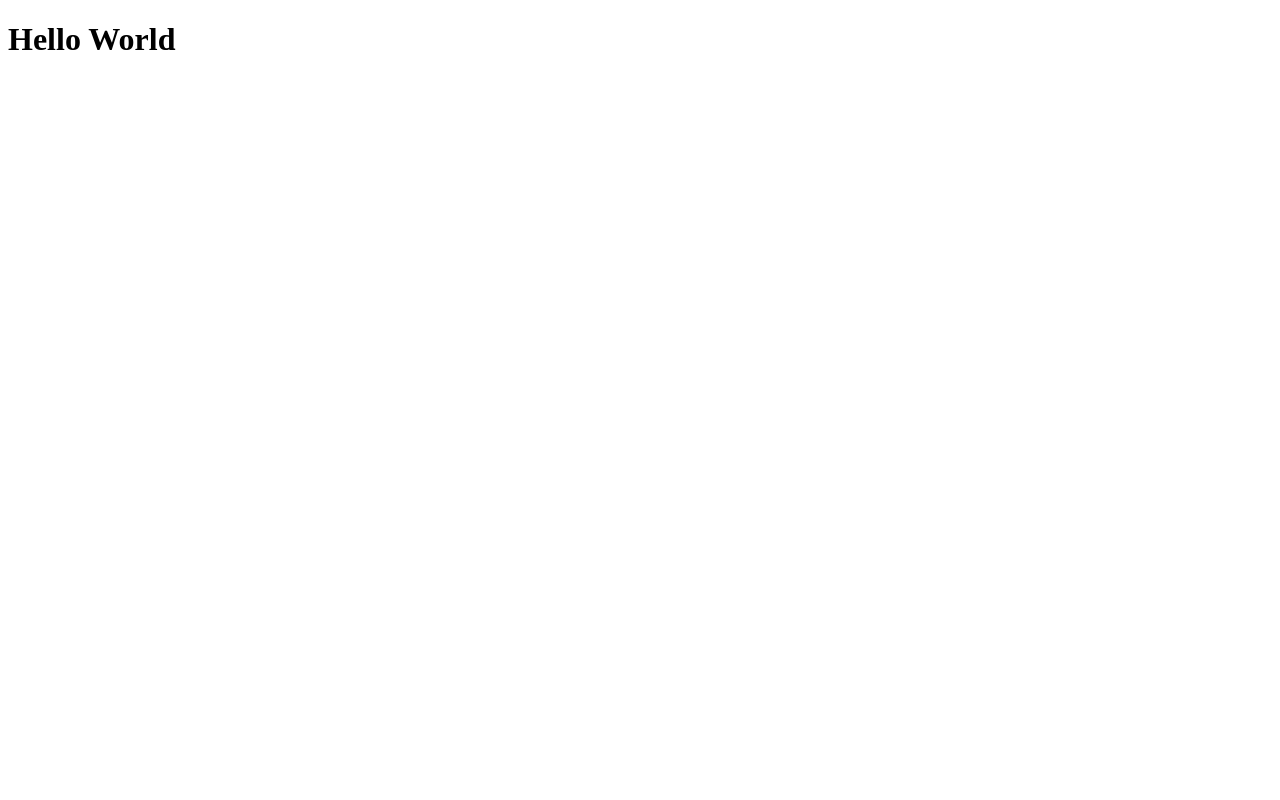
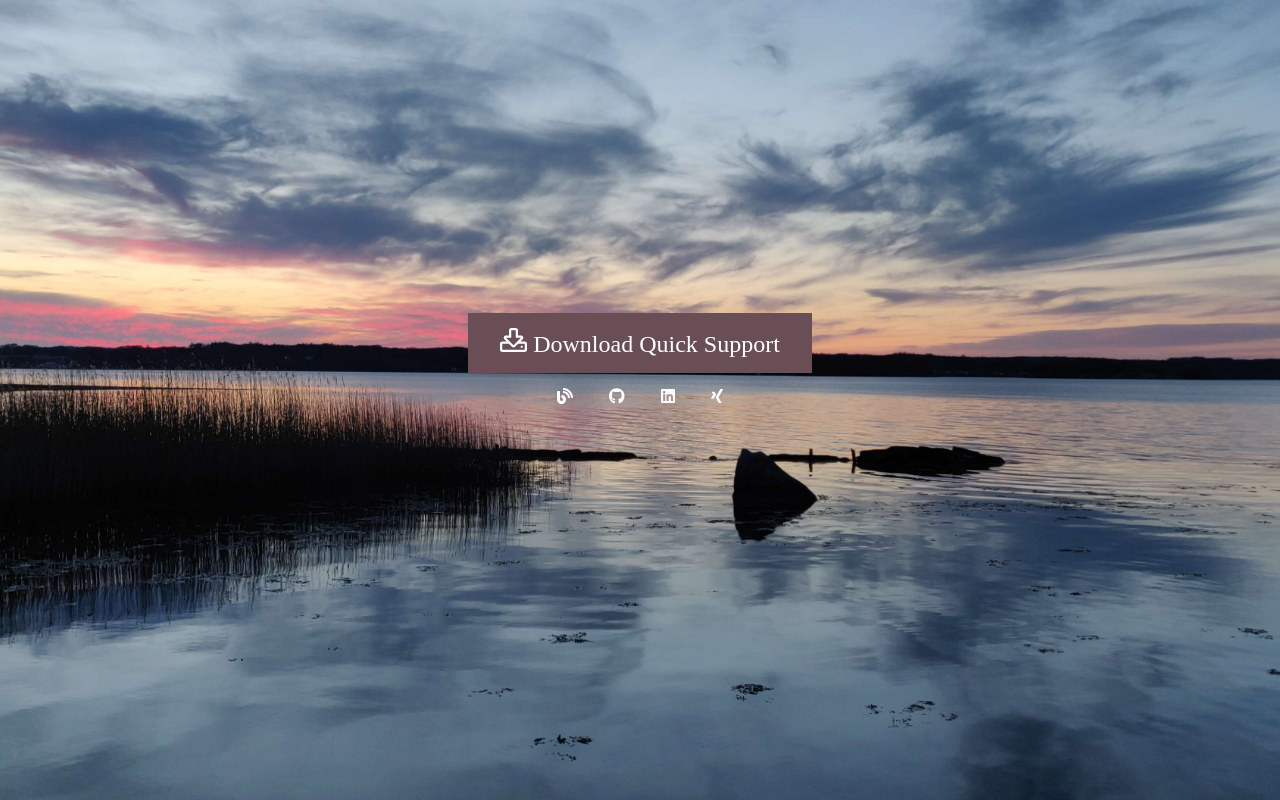
Before and after one commit to Aniel/help.niels.yt, a plain HTML site: page index.html in a window 1280 px wide. Drawn offline with Linux system fonts and the light colour scheme.

Commit message:
Add simple download link

```diff
--- a/index.html
+++ b/index.html
@@ -1,12 +1,100 @@
 <!doctype html>
 
 <html lang="en">
+
 <head>
   <meta charset="utf-8">
   <meta name="viewport" content="width=device-width, initial-scale=1">
-  <title>Help from Niels</title>
+  <link rel="shortcut icon" href="/favicon.png" type="image/png">
+  <link rel="icon" href="/favicon.png" type="image/png">
+  <link rel="shortcut icon" href="/favicon.ico" type="image/x-icon">
+  <link rel="icon" href="/favicon.ico" type="image/x-icon">
+  <style>
+    body {
+      background: url("/background.jpg");
+      background-repeat: no-repeat;
+      background-size: cover;
+      background-attachment: fixed;
+      background-position: center;
+      display: flex;
+      height: 90vh;
+      overflow: hidden;
+      justify-content: center;
+      align-items: center;
+      flex-direction: column;
+      color: white;
+    }
+
+    body div.links {
+      padding: 15px;
+    }
+    body div.links a {
+      margin: 0 1em;
+    }
+
+    a {
+      color: white;
+      text-decoration: none;
+    }
+
+    a:visited {
+      color: white;
+    }
+
+    a.download {
+      background-color: #694e56;
+      border: none;
+      padding: 15px 32px;
+      text-align: center;
+      display: inline-block;
+      font-size: 24px;
+    }
+
+    a svg {
+      height: 1em;
+      text-align: center;
+    }
+  </style>
+  <title>Support from Niels</title>
 </head>
 
 <body>
-  <h1>Hello World</h1>
+  <a class="download" href="https://download.teamviewer.com/QS"><svg aria-hidden="true" focusable="false"
+      data-prefix="far" data-icon="download" class="svg-inline--fa fa-download fa-w-18" role="img"
+      xmlns="http://www.w3.org/2000/svg" viewBox="0 0 576 512">
+      <path fill="currentColor"
+        d="M528 288h-92.1l46.1-46.1c30.1-30.1 8.8-81.9-33.9-81.9h-64V48c0-26.5-21.5-48-48-48h-96c-26.5 0-48 21.5-48 48v112h-64c-42.6 0-64.2 51.7-33.9 81.9l46.1 46.1H48c-26.5 0-48 21.5-48 48v128c0 26.5 21.5 48 48 48h480c26.5 0 48-21.5 48-48V336c0-26.5-21.5-48-48-48zm-400-80h112V48h96v160h112L288 368 128 208zm400 256H48V336h140.1l65.9 65.9c18.8 18.8 49.1 18.7 67.9 0l65.9-65.9H528v128zm-88-64c0-13.3 10.7-24 24-24s24 10.7 24 24-10.7 24-24 24-24-10.7-24-24z">
+      </path>
+    </svg> Download Quick Support
+  </a>
+  <div class="links">
+    <a href="https://aniel.info" target="_blank">
+      <svg aria-hidden="true" focusable="false" data-prefix="fas" data-icon="blog"
+        class="svg-inline--fa fa-blog fa-w-16" role="img" xmlns="http://www.w3.org/2000/svg" viewBox="0 0 512 512">
+        <path fill="currentColor"
+          d="M172.2 226.8c-14.6-2.9-28.2 8.9-28.2 23.8V301c0 10.2 7.1 18.4 16.7 22 18.2 6.8 31.3 24.4 31.3 45 0 26.5-21.5 48-48 48s-48-21.5-48-48V120c0-13.3-10.7-24-24-24H24c-13.3 0-24 10.7-24 24v248c0 89.5 82.1 160.2 175 140.7 54.4-11.4 98.3-55.4 109.7-109.7 17.4-82.9-37-157.2-112.5-172.2zM209 0c-9.2-.5-17 6.8-17 16v31.6c0 8.5 6.6 15.5 15 15.9 129.4 7 233.4 112 240.9 241.5.5 8.4 7.5 15 15.9 15h32.1c9.2 0 16.5-7.8 16-17C503.4 139.8 372.2 8.6 209 0zm.3 96c-9.3-.7-17.3 6.7-17.3 16.1v32.1c0 8.4 6.5 15.3 14.8 15.9 76.8 6.3 138 68.2 144.9 145.2.8 8.3 7.6 14.7 15.9 14.7h32.2c9.3 0 16.8-8 16.1-17.3-8.4-110.1-96.5-198.2-206.6-206.7z" />
+      </svg>
+    </a>
+    <a href="https://github.com/Aniel" target="_blank">
+      <svg aria-hidden="true" focusable="false" data-prefix="fab" data-icon="github"
+        class="svg-inline--fa fa-github fa-w-16" role="img" xmlns="http://www.w3.org/2000/svg" viewBox="0 0 496 512">
+        <path fill="currentColor"
+          d="M165.9 397.4c0 2-2.3 3.6-5.2 3.6-3.3.3-5.6-1.3-5.6-3.6 0-2 2.3-3.6 5.2-3.6 3-.3 5.6 1.3 5.6 3.6zm-31.1-4.5c-.7 2 1.3 4.3 4.3 4.9 2.6 1 5.6 0 6.2-2s-1.3-4.3-4.3-5.2c-2.6-.7-5.5.3-6.2 2.3zm44.2-1.7c-2.9.7-4.9 2.6-4.6 4.9.3 2 2.9 3.3 5.9 2.6 2.9-.7 4.9-2.6 4.6-4.6-.3-1.9-3-3.2-5.9-2.9zM244.8 8C106.1 8 0 113.3 0 252c0 110.9 69.8 205.8 169.5 239.2 12.8 2.3 17.3-5.6 17.3-12.1 0-6.2-.3-40.4-.3-61.4 0 0-70 15-84.7-29.8 0 0-11.4-29.1-27.8-36.6 0 0-22.9-15.7 1.6-15.4 0 0 24.9 2 38.6 25.8 21.9 38.6 58.6 27.5 72.9 20.9 2.3-16 8.8-27.1 16-33.7-55.9-6.2-112.3-14.3-112.3-110.5 0-27.5 7.6-41.3 23.6-58.9-2.6-6.5-11.1-33.3 2.6-67.9 20.9-6.5 69 27 69 27 20-5.6 41.5-8.5 62.8-8.5s42.8 2.9 62.8 8.5c0 0 48.1-33.6 69-27 13.7 34.7 5.2 61.4 2.6 67.9 16 17.7 25.8 31.5 25.8 58.9 0 96.5-58.9 104.2-114.8 110.5 9.2 7.9 17 22.9 17 46.4 0 33.7-.3 75.4-.3 83.6 0 6.5 4.6 14.4 17.3 12.1C428.2 457.8 496 362.9 496 252 496 113.3 383.5 8 244.8 8zM97.2 352.9c-1.3 1-1 3.3.7 5.2 1.6 1.6 3.9 2.3 5.2 1 1.3-1 1-3.3-.7-5.2-1.6-1.6-3.9-2.3-5.2-1zm-10.8-8.1c-.7 1.3.3 2.9 2.3 3.9 1.6 1 3.6.7 4.3-.7.7-1.3-.3-2.9-2.3-3.9-2-.6-3.6-.3-4.3.7zm32.4 35.6c-1.6 1.3-1 4.3 1.3 6.2 2.3 2.3 5.2 2.6 6.5 1 1.3-1.3.7-4.3-1.3-6.2-2.2-2.3-5.2-2.6-6.5-1zm-11.4-14.7c-1.6 1-1.6 3.6 0 5.9 1.6 2.3 4.3 3.3 5.6 2.3 1.6-1.3 1.6-3.9 0-6.2-1.4-2.3-4-3.3-5.6-2z" />
+      </svg>
+    </a>
+    <a href="https://www.linkedin.com/in/niels-morf" target="_blank">
+      <svg aria-hidden="true" focusable="false" data-prefix="fab" data-icon="linkedin"
+        class="svg-inline--fa fa-linkedin fa-w-14" role="img" xmlns="http://www.w3.org/2000/svg" viewBox="0 0 448 512">
+        <path fill="currentColor"
+          d="M416 32H31.9C14.3 32 0 46.5 0 64.3v383.4C0 465.5 14.3 480 31.9 480H416c17.6 0 32-14.5 32-32.3V64.3c0-17.8-14.4-32.3-32-32.3zM135.4 416H69V202.2h66.5V416zm-33.2-243c-21.3 0-38.5-17.3-38.5-38.5S80.9 96 102.2 96c21.2 0 38.5 17.3 38.5 38.5 0 21.3-17.2 38.5-38.5 38.5zm282.1 243h-66.4V312c0-24.8-.5-56.7-34.5-56.7-34.6 0-39.9 27-39.9 54.9V416h-66.4V202.2h63.7v29.2h.9c8.9-16.8 30.6-34.5 62.9-34.5 67.2 0 79.7 44.3 79.7 101.9V416z" />
+      </svg>
+    </a>
+    <a href="https://www.xing.com/profile/Niels_Morf" target="_blank">
+      <svg aria-hidden="true" focusable="false" data-prefix="fab" data-icon="xing"
+        class="svg-inline--fa fa-xing fa-w-12" role="img" xmlns="http://www.w3.org/2000/svg" viewBox="0 0 384 512">
+        <path fill="currentColor"
+          d="M162.7 210c-1.8 3.3-25.2 44.4-70.1 123.5-4.9 8.3-10.8 12.5-17.7 12.5H9.8c-7.7 0-12.1-7.5-8.5-14.4l69-121.3c.2 0 .2-.1 0-.3l-43.9-75.6c-4.3-7.8.3-14.1 8.5-14.1H100c7.3 0 13.3 4.1 18 12.2l44.7 77.5zM382.6 46.1l-144 253v.3L330.2 466c3.9 7.1.2 14.1-8.5 14.1h-65.2c-7.6 0-13.6-4-18-12.2l-92.4-168.5c3.3-5.8 51.5-90.8 144.8-255.2 4.6-8.1 10.4-12.2 17.5-12.2h65.7c8 0 12.3 6.7 8.5 14.1z" />
+      </svg>
+    </a>
+  </div>
 </body>
```
Also changed, not shown: background.jpg (added), favicon.ico (added), favicon.png (added).
